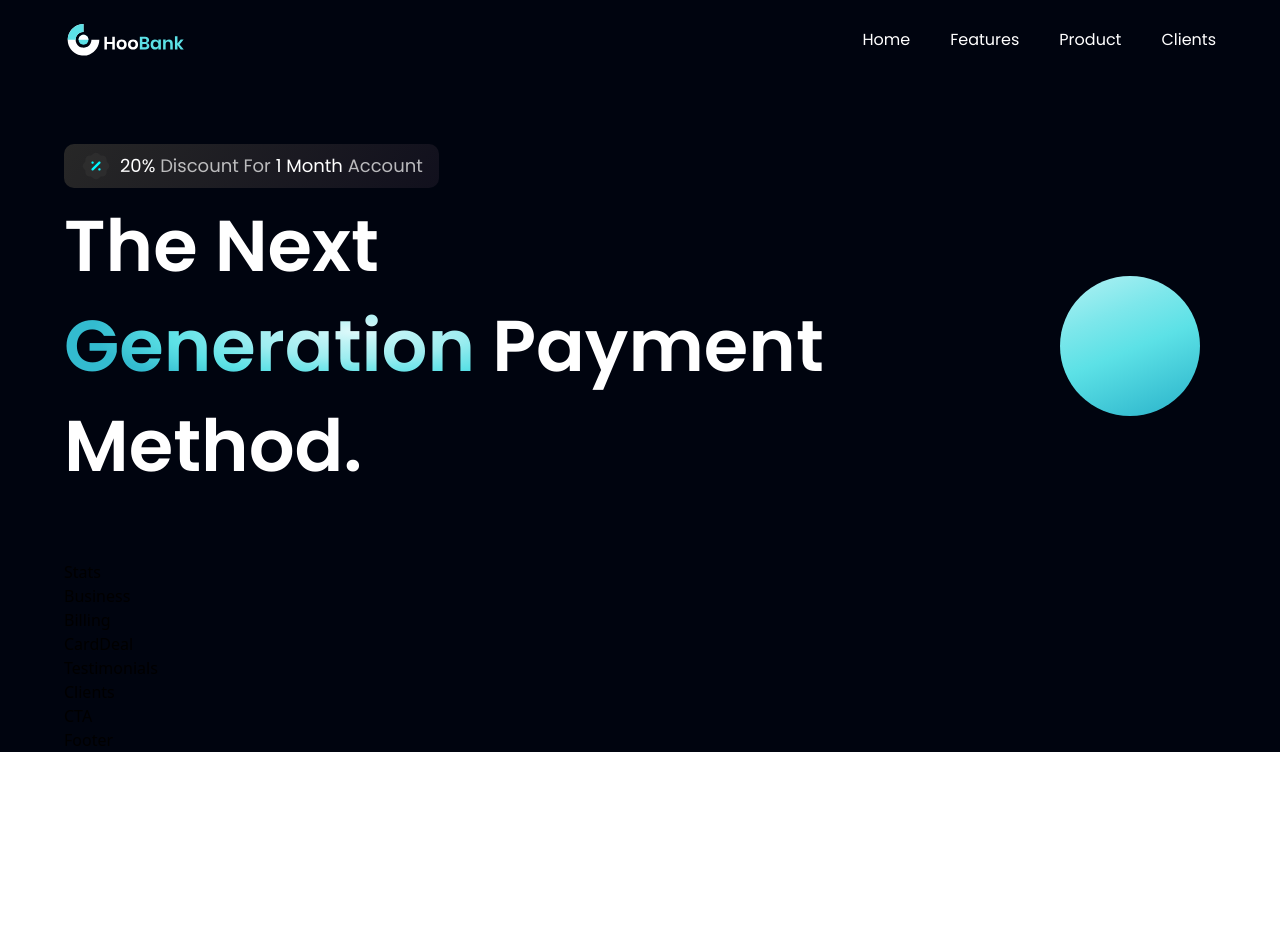
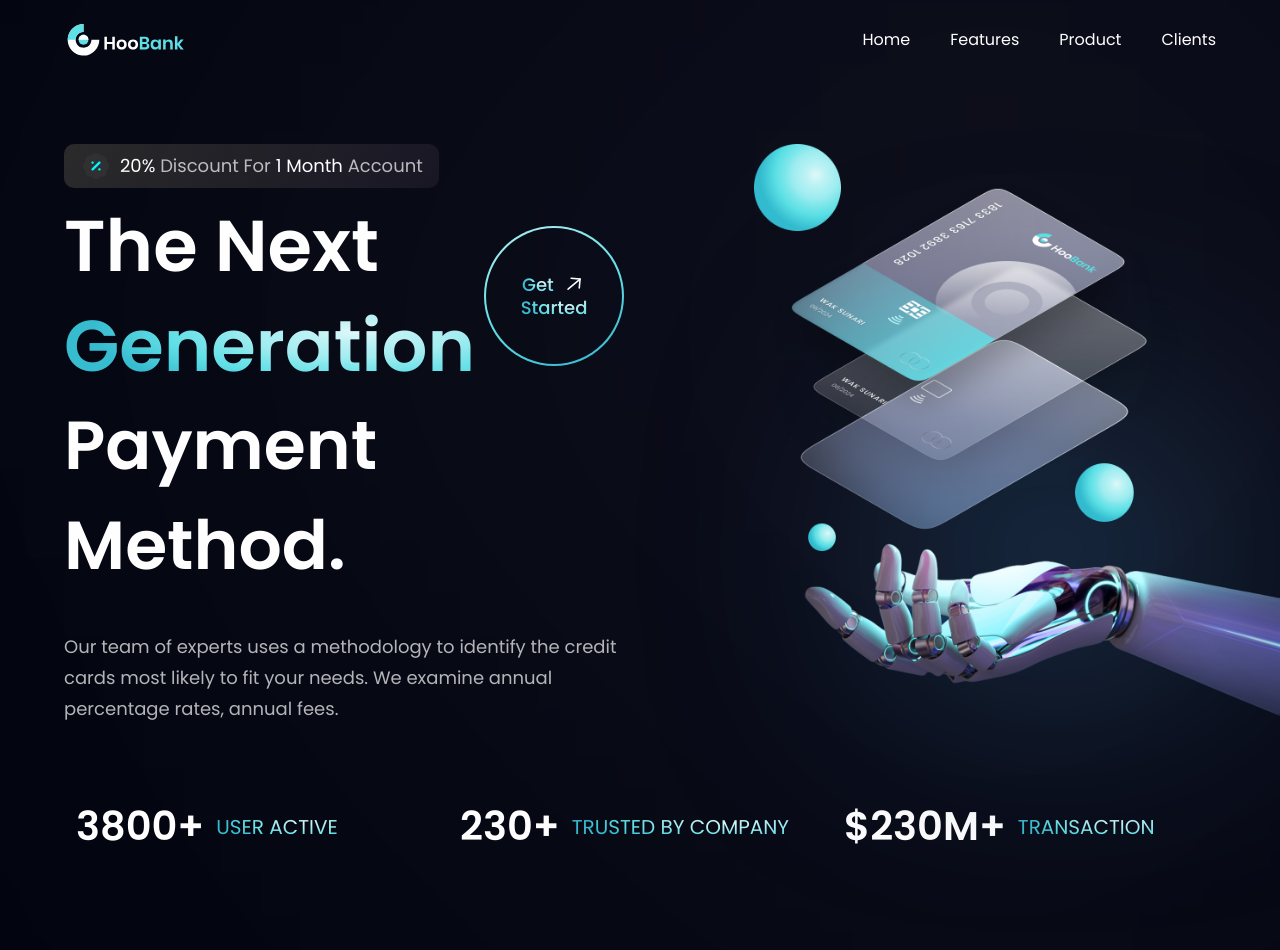
Before and after one commit to sakib-h/Modern-Bank-App, a React (Vite) app: page / in a window 1280 px wide. Shown: the top 950 px of the page. Before the commit the page ends 800 px from the top, so only its background shows below. Built offline with nearby package versions, Linux system fonts and the light colour scheme.

Commit message:
stats section completed

```diff
--- a/src/Components/GetStarted.jsx
+++ b/src/Components/GetStarted.jsx
@@ -2,8 +2,22 @@
 import { arrowUp } from "../assets";
 const GetStarted = () => {
 	return (
-		<div className="flex center w-[140px] h-[140px] rounded-full bg-blue-gradient p-[2px] cursor-pointer">
-			<div></div>
+		<div className="flexCenter w-[140px] h-[140px] rounded-full bg-blue-gradient p-[2px] cursor-pointer hover:brightness-[110%]">
+			<div className="flexCenter flex-col bg-primary w-[100%] h-[100%] rounded-full">
+				<div className="flexStart flex-row">
+					<p className="font-poppins font-medium text-[18px] leading-[23px] mr-2">
+						<span className="text-gradient">Get</span>
+					</p>
+					<img
+						src={arrowUp}
+						alt="arrow"
+						className="w-[23px h-[23px] object-contain]"
+					/>
+				</div>
+				<p className="font-poppins font-medium text-[18px] leading-[23px]">
+					<span className="text-gradient">Started</span>
+				</p>
+			</div>
 		</div>
 	);
 };
--- a/src/Components/Hero.jsx
+++ b/src/Components/Hero.jsx
@@ -20,13 +20,35 @@
 				<div className="flex flex-row justify-between items-center w-full">
 					<h1 className="flex-1 font-poppins font-semibold text-[52px] ss:text-[72px] text-white leading-[75px] ss:leading-[100px]">
 						The Next <br className="sm:block hidden" />{" "}
-						<span className="text-gradient">Generation</span>{" "}
-						Payment Method.
+						<span className="text-gradient">Generation</span>
 					</h1>
 					<div className="ss:flex hidden mr-0 md:mr-4">
 						<GetStarted />
 					</div>
 				</div>
+
+				<h1 className="flex-1 font-poppins font-semibold text-[52px] ss:text-[68px] text-white leading-[75px] ss:leading-[100px] w-full">
+					Payment Method.
+				</h1>
+				<p className="paragraph max-w-[470] mt-5">
+					Our team of experts uses a methodology to identify the
+					credit cards most likely to fit your needs. We examine
+					annual percentage rates, annual fees.
+				</p>
+			</div>
+			<div className="flex-1 flexCenter my-10 md:my-0 relative">
+				<img
+					src={robot}
+					alt="billing"
+					className="w-[100%] h-[100%] relative z-[5]"
+				/>
+				<div className="absolute z-[0] w-[40%] h-[35%] top-0 pink__gradient"></div>
+				<div className="absolute z-[1] w-[80%] h-[80%] bottom-40 rounded-full white__gradient"></div>
+				<div className="absolute z-[0] w-[50%] h-[50%] right-20 bottom-20 blue__gradient"></div>
+			</div>
+
+			<div className="ss:hidden flexCenter ">
+				<GetStarted />
 			</div>
 		</section>
 	);
--- a/src/Components/Stats.jsx
+++ b/src/Components/Stats.jsx
@@ -1,7 +1,22 @@
 import React from "react";
-
+import { stats } from "../constants";
 const Stats = () => {
-	return <div>Stats</div>;
+	return (
+		<section className="flexCenter flex-row flex-wrap mb-6 sm:mb-20">
+			{stats.map((stat) => (
+				<div
+					key={stat.id}
+					className="flex justify-start items-center flex-row flex-1 m-3">
+					<h4 className="font-poppins font-semibold text-[30px] xs:text-[40px] leading-[43px] xs:leading-[53px] text-white">
+						{stat.value}
+					</h4>
+					<p className="font-poppins font-normal text-[15px] xs:text-[20px] leading-[21px] xs:leading-[26px] text-gradient uppercase ml-3">
+						{stat.title}
+					</p>
+				</div>
+			))}
+		</section>
+	);
 };
 
 export default Stats;
```
